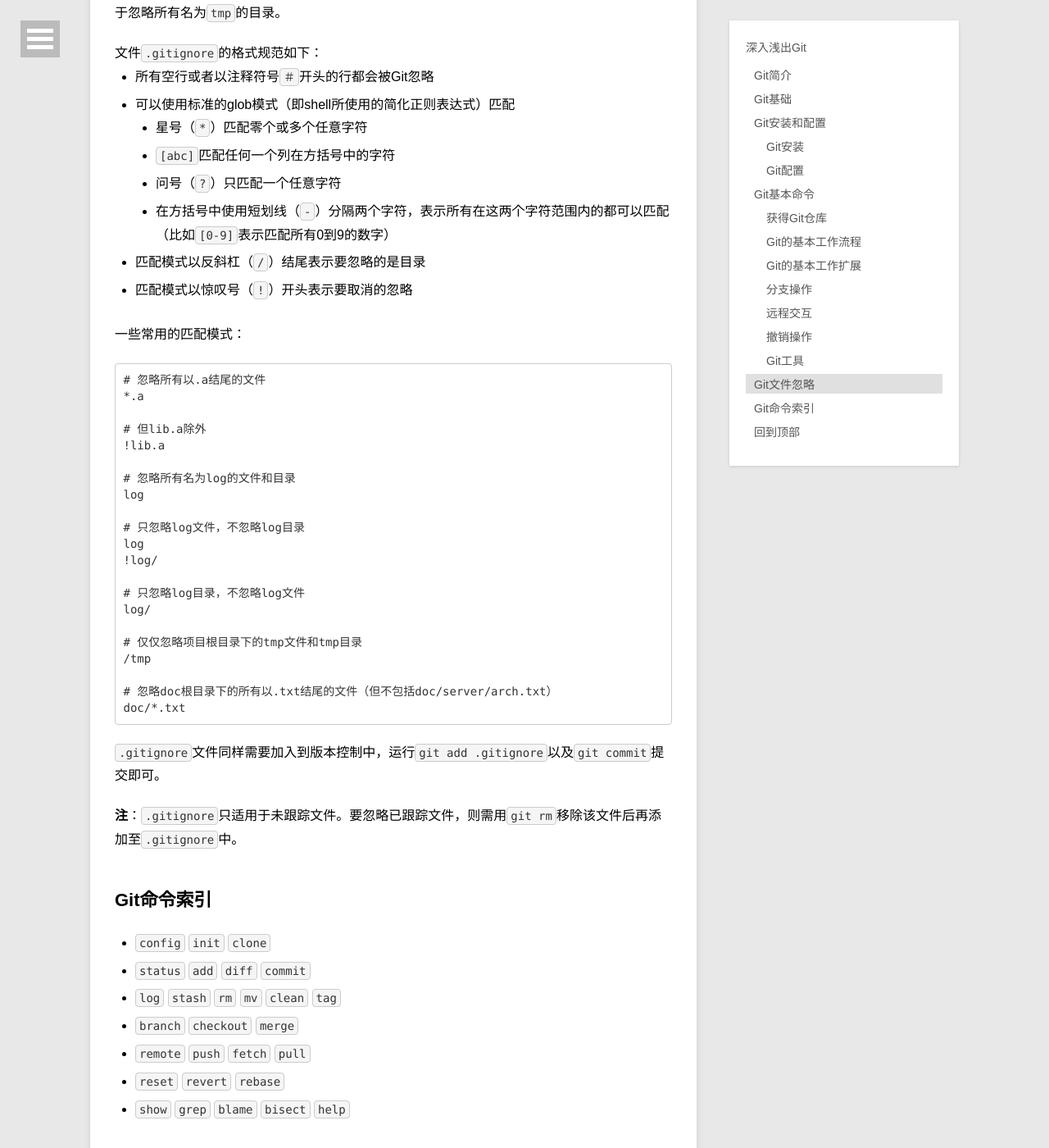
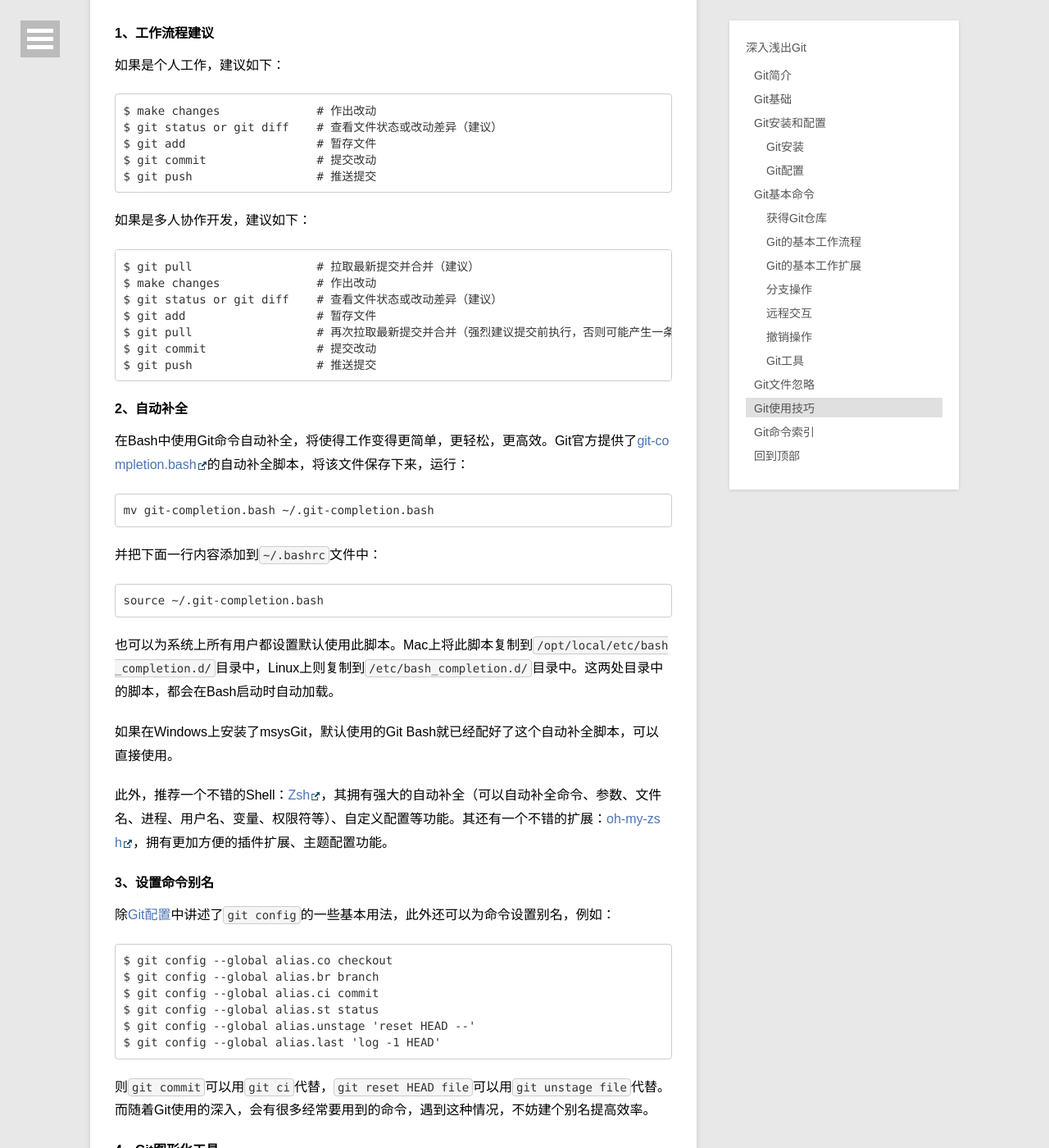
Before and after one commit to chengshiwen/chengshiwen.github.io, a Jekyll site: the page built from _posts/2014-04-16-head-first-git.md, in a window 1280 px wide and 1400 px high, scrolled down 35165 px. Shown: the whole window at 82% size. Built offline with Jekyll 4.4.1, drawn with Linux system fonts in a browser that asks for light colours; comment, search, counter and statistics services are not loaded; some of the changed text lies outside the part shown.

Commit message:
Update 2014-04-16-head-first-git.md with git tips and tricks

```diff
--- a/_layouts/page.html
+++ b/_layouts/page.html
@@ -9,6 +9,7 @@ layout: default
     .entry { float:none; width:auto; }
     hr { margin-top: 30px; margin-bottom: 20px; }
     iframe { float: right; margin-top: -25px; }
+    .entry ul { word-break: break-all; }
 
     @media screen and (max-width: 750px) {
         #content { width: 95%; }
--- a/_posts/2014-04-16-head-first-git.md
+++ b/_posts/2014-04-16-head-first-git.md
@@ -12,7 +12,7 @@ category: blog
 
 Git是[Linus Torvalds][]为了帮助管理Linux内核开发而开发的一个开放源码的版本控制系统。
 
-Torvalds开始着手开发Git是为了作为一种过渡方案来替代BitKeeper，后者之前一直是Linux内核开发人员在全球使用的主要源代码工具。开放源码社区中的有些人觉得BitKeeper的许可证并不适合开放源码社区的工作，因此Torvalds决定着手研究许可证更为灵活的版本控制系统。尽管最初Git的开发是为了辅助Linux内核开发的过程，但是现在越来越多的公司、开源项目使用Git，包括[Linux Kernel][]，[Ruby On Rails][]，[jQuery][]，[Node.js][]，[Bootstrap][]，[Django][]等等。
+Torvalds开始着手开发Git是为了作为一种过渡方案来替代BitKeeper，后者之前一直是Linux内核开发人员在全球使用的主要源代码工具。开放源码社区中的有些人觉得BitKeeper的许可证并不适合开放源码社区的工作，因此Torvalds决定着手研究许可证更为灵活的版本控制系统。尽管最初Git的开发是为了辅助Linux内核开发的过程，但是现在越来越多的公司、开源项目使用Git，如[Linux Kernel][]，[Ruby On Rails][]，[jQuery][]，[Node.js][]，[Bootstrap][]，[Django][]等。
 
 Git和其它版本控制系统的主要差别在于，Git只关心文件数据的整体是否发生变化，每个版本存储改动过的所有文件，而大多数其它系统则只关心文件内容的变化差异，每个版本存储变化前后的差异数据。相比其它版本控制系统，Git具有如下优点：
 
@@ -1102,7 +1059,7 @@ Git作了合并，但没有提交，它会停下来等你解决冲突。此时
 - `git grep -n <pattern>`：在结果中显示匹配项所在文件行号
 - `git grep --name-only <pattern>`：在结果中只显示匹配的文件名
 
-#### 4、文件标注 {#git-blame}
+#### 3、文件标注 {#git-blame}
 
 如果你在追踪代码中的Bug并且想知道这是什么时候以及为什么被引进来的，可以采用**文件标注**，命令为`git blame`。它会显示文件中对每一行进行修改的最近一次提交，包括谁以及在哪一天修改的。下面这个例子使用了-L选项来限制输出范围在第29至37行：
 
@@ -1117,7 +1074,7 @@ Git作了合并，但没有提交，它会停下来等你解决冲突。此时
     68288d37 (hongruiqi     2012-08-15 08:24:01 +0800 36)         window.set_position(gtk.WIN_POS_CENTER_ALWAYS)
     47b6845b (Shiwen Cheng  2013-11-02 02:29:24 +0800 37)         window.set_icon_from_file(os.path.join("icon.png")
 
-#### 5、二分查找 {#git-bisect}
+#### 4、二分查找 {#git-bisect}
 
 标注文件在你知道Bug是从哪次提交引入时会有帮助，但如果不知道，并且项目已经历了很多次的提交，这时`git bisect`命令将非常有效。这个会在你的提交历史中进行二分查找来尽快地确定哪一次提交引入了Bug。
 
@@ -1216,6 +1173,76 @@ Git发现在你标记为正常的提交（v1.0）和当前的错误版本之间
 **注**：`.gitignore`只适用于未跟踪文件。要忽略已跟踪文件，则需用`git rm`移除该文件后再添加至`.gitignore`中。
 
 
+## Git使用技巧
+
+#### 1、工作流程建议
+
+如果是个人工作，建议如下：
+
+    $ make changes              # 作出改动
+    $ git status or git diff    # 查看文件状态或改动差异（建议）
+    $ git add                   # 暂存文件
+    $ git commit                # 提交改动
+    $ git push                  # 推送提交
+
+如果是多人协作开发，建议如下：
+
+    $ git pull                  # 拉取最新提交并合并（建议）
+    $ make changes              # 作出改动
+    $ git status or git diff    # 查看文件状态或改动差异（建议）
+    $ git add                   # 暂存文件
+    $ git pull                  # 再次拉取最新提交并合并（强烈建议提交前执行，否则可能产生一条不必要的合并提交）
+    $ git commit                # 提交改动
+    $ git push                  # 推送提交
+
+#### 2、自动补全
+
+在Bash中使用Git命令自动补全，将使得工作变得更简单，更轻松，更高效。Git官方提供了[git-completion.bash](5)的自动补全脚本，将该文件保存下来，运行：
+
+    mv git-completion.bash ~/.git-completion.bash
+
+并把下面一行内容添加到`~/.bashrc`文件中：
+
+    source ~/.git-completion.bash
+
+也可以为系统上所有用户都设置默认使用此脚本。Mac上将此脚本复制到`/opt/local/etc/bash_completion.d/`目录中，Linux上则复制到`/etc/bash_completion.d/`目录中。这两处目录中的脚本，都会在Bash启动时自动加载。
+
+如果在Windows上安装了msysGit，默认使用的Git Bash就已经配好了这个自动补全脚本，可以直接使用。
+
+此外，推荐一个不错的Shell：[Zsh](6)，其拥有强大的自动补全（可以自动补全命令、参数、文件名、进程、用户名、变量、权限符等）、自定义配置等功能。其还有一个不错的扩展：[oh-my-zsh](7)，拥有更加方便的插件扩展、主题配置功能。
+
+#### 3、设置命令别名
+
+除[Git配置](#menuIndex4)中讲述了`git config`的一些基本用法，此外还可以为命令设置别名，例如：
+
+    $ git config --global alias.co checkout
+    $ git config --global alias.br branch
+    $ git config --global alias.ci commit
+    $ git config --global alias.st status
+    $ git config --global alias.unstage 'reset HEAD --'
+    $ git config --global alias.last 'log -1 HEAD'
+
+则`git commit`可以用`git ci`代替，`git reset HEAD file`可以用`git unstage file`代替。而随着Git使用的深入，会有很多经常要用到的命令，遇到这种情况，不妨建个别名提高效率。
+
+#### 4、Git图形化工具
+
+一些不错的Git图形化工具可以使人从枯燥的命令行中解脱，如：
+
+- [GitX (L)](http://gitx.laullon.com)（Mac，开源免费）
+- [SourceTree](http://www.sourcetreeapp.com)（Windows / Mac，免费）
+- [TortoiseGit](https://code.google.com/p/tortoisegit/)（Windows，免费）
+- [GitHub for Mac](https://mac.github.com)，[GitHub for Windows](https://windows.github.com)（Mac / Windows，免费）
+- [GitEye](http://www.collab.net/giteyeapp)（Windows / Linux / Mac，免费）
+- [git-cola](http://git-cola.github.io)（Windows / Linux / Mac，开源免费）
+- [Git Extensions](https://code.google.com/p/gitextensions)（Windows / Linux / Mac，免费）
+
+#### 5、Git参考
+
+- [Pro Git](http://git-scm.com/book/zh)
+- [Git Community Book 中文版](http://gitbook.liuhui998.com)
+- [Git常用命令](http://pic002.cnblogs.com/img/1-2-3/201007/2010072023345292.png)
+
+
 ## Git命令索引
 
 - [`config`](#menuIndex4) [`init`](#git-init) [`clone`](#git-clone)
--- a/assets/css/default.css
+++ b/assets/css/default.css
@@ -57,6 +57,7 @@ pre code {padding:0;color:inherit;background-color:transparent;border:0;word-wra
 .entry {margin-bottom:30px;width:680px;float:left;background:#fff;padding:30px;box-shadow:0 2px 6px #ccc;}
 .entry ul {margin-bottom:25px;margin-left:25px;}
 .entry ul ul {margin-bottom:0;}
+.entry p {word-break:break-all;}
 .entry p+ul {margin-top:-20px;}
 .entry ul li {margin-bottom:5px;list-style:disc;line-height:1.8em;}
 .entry ol {margin-bottom:25px;margin-left:25px;}
```
Also changed, not shown: other parts of _posts/2014-04-16-head-first-git.md (+6 -46 lines).
